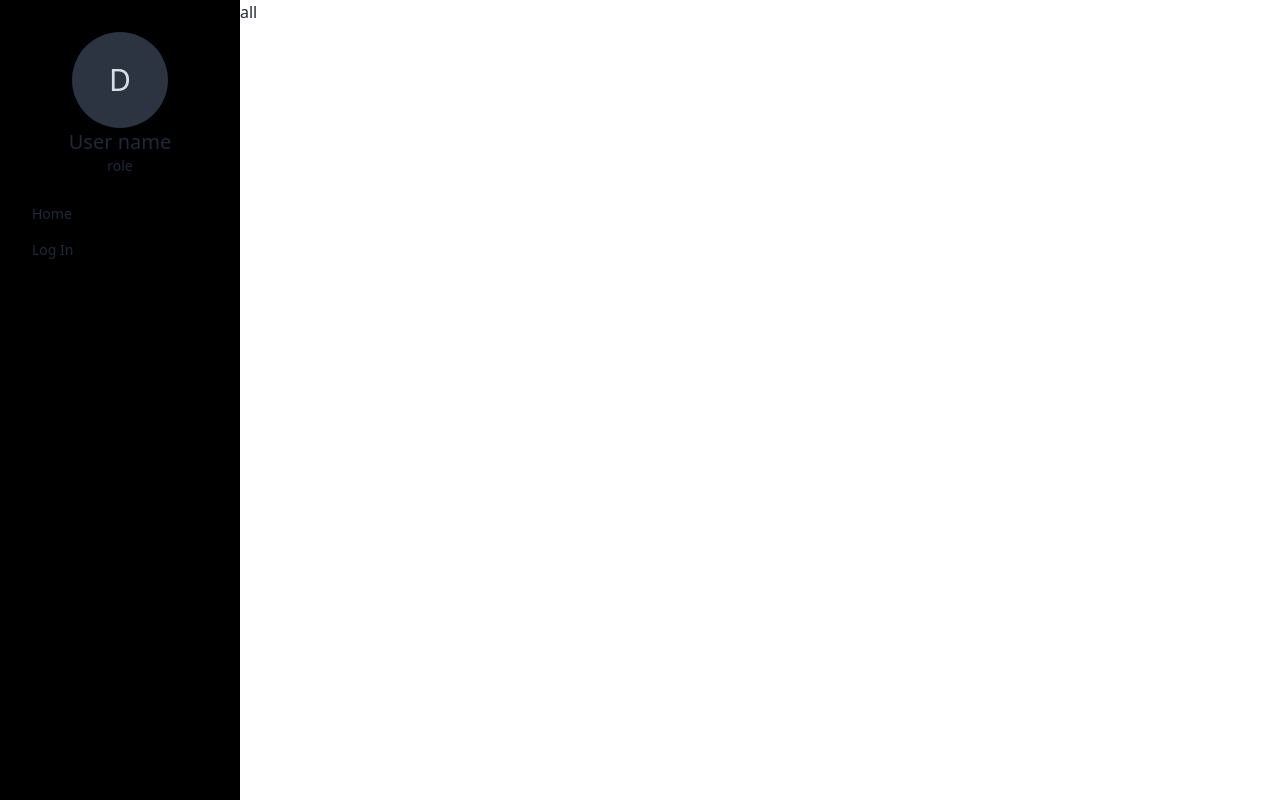
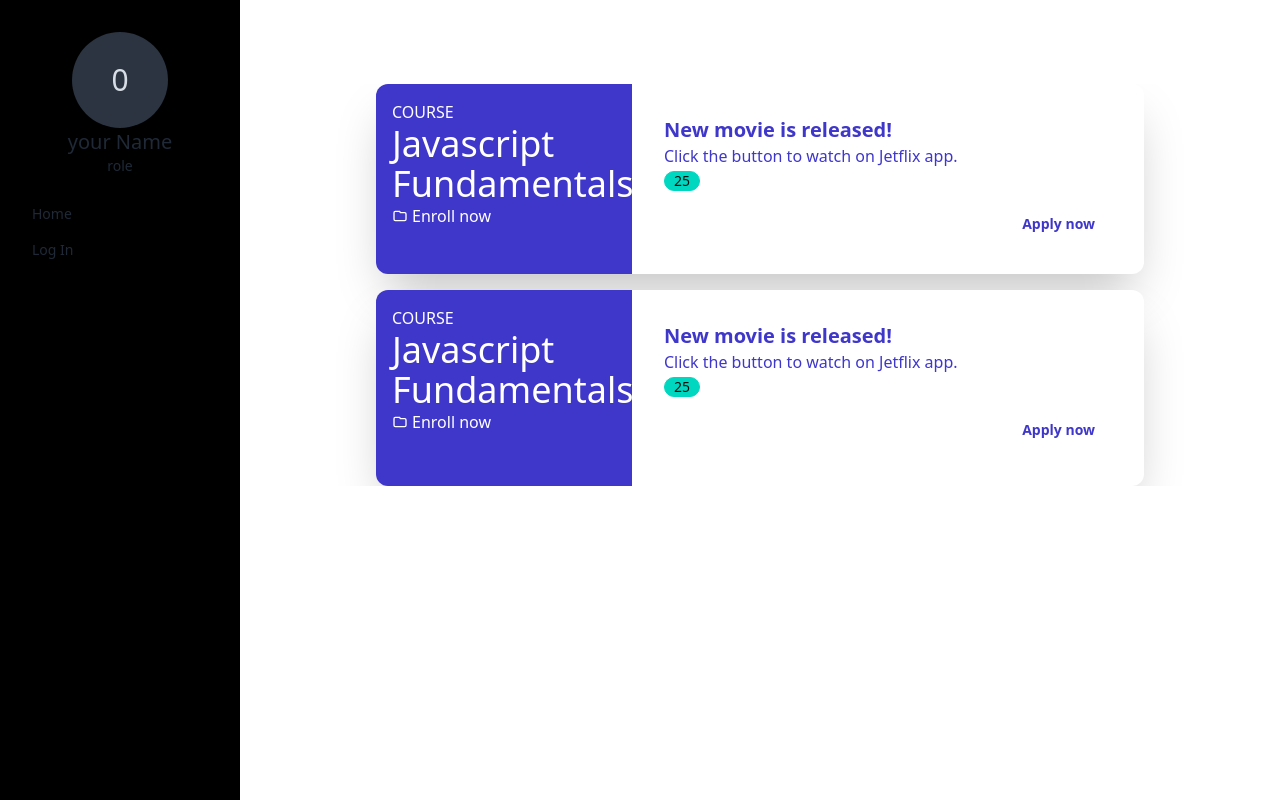
Before and after one commit to ashraf56/EduHub, a React (Vite) app: page / in a window 1280 px wide. Built offline with nearby package versions, Linux system fonts and the light colour scheme; no server answers.

Commit message:
sign up and logout system implemented

```diff
--- a/package.json
+++ b/package.json
@@ -17,6 +17,7 @@
     "react": "^18.2.0",
     "react-dom": "^18.2.0",
     "react-hook-form": "^7.49.2",
+    "react-hot-toast": "^2.4.1",
     "react-query": "^3.39.3",
     "react-router-dom": "^6.21.0",
     "sort-by": "^1.2.0"
--- /dev/null
+++ b/src/AuthContext/Authcontext.jsx
@@ -0,0 +1,62 @@
+import React, { createContext, useEffect, useState } from 'react';
+import app from '../Firebase/firebase.config';
+
+import { getAuth, createUserWithEmailAndPassword, onAuthStateChanged, signOut, signInWithEmailAndPassword, updateProfile,  } from "firebase/auth";
+const auth = getAuth(app);
+export let ContextAuth=createContext();
+
+const Authcontext = ({children}) => {
+
+    let [user,setUser]=useState(null);
+    let [loader,setLodaer]=useState(true);
+
+
+         let Createuser=(email,password)=>{
+    setLodaer(true)
+    return createUserWithEmailAndPassword(auth, email, password);
+}
+
+let logout=()=>{
+    return signOut(auth);
+}
+
+
+let Login=(email,password)=>{
+    setLodaer(true)
+     return signInWithEmailAndPassword(auth, email, password)
+ }
+
+ let updateUser=(name)=>{
+
+    return  updateProfile(auth.currentUser, {
+          displayName: name
+        })
+  }
+
+useEffect(()=>{
+let Unsubscribe=onAuthStateChanged(auth,
+    CurrentUser=>{
+        setUser(CurrentUser);
+        setLodaer(false);
+    }
+    )
+
+    return()=>{
+        Unsubscribe();
+    }
+
+},[])
+
+const value ={
+    user,Createuser,Login,logout,loader,updateUser
+}
+
+    return (
+
+        <ContextAuth.Provider value={value} >
+        {children}
+                    </ContextAuth.Provider>
+    );
+};
+
+export default Authcontext;
--- /dev/null
+++ b/src/Firebase/firebase.config.js
@@ -0,0 +1,17 @@
+// Import the functions you need from the SDKs you need
+import { initializeApp } from "firebase/app";
+// TODO: Add SDKs for Firebase products that you want to use
+// https://firebase.google.com/docs/web/setup#available-libraries
+
+const firebaseConfig = {
+    apiKey: import.meta.env.VITE_APIKEY ,
+    authDomain: import.meta.env.VITE_AUTHDOMAIN ,
+    projectId: import.meta.env.VITE_PROJECTID ,
+    storageBucket: import.meta.env.VITE_STORAGEBUCKET ,
+    messagingSenderId: import.meta.env.VITE_MESSAGINGSENDERID ,
+    appId: import.meta.env.VITE_APPID
+};
+
+// Initialize Firebase
+const app = initializeApp(firebaseConfig);
+export default app;
--- a/src/Home/Home.jsx
+++ b/src/Home/Home.jsx
@@ -1,12 +1,23 @@
-import React from 'react';
+import React, { useContext } from 'react';
 import { Link, Outlet } from 'react-router-dom';
+import { ContextAuth } from '../AuthContext/Authcontext';
 
 const Home = () => {
+  let { user , logout} = useContext(ContextAuth)
+const handlelogOut=()=>{
+  logout()
+  .then(() => {
+
+  }).catch((error) => {
+    console.log(error);
+  });
+}
+
   return (
     <div>
       <div className="drawer lg:drawer-open">
         <input id="my-drawer-2" type="checkbox" className="drawer-toggle" />
-  <div className="drawer-content ">
+        <div className="drawer-content  text-white">
           {/* Page content here */}
           <Outlet></Outlet>
           <label htmlFor="my-drawer-2" className="btn btn-primary drawer-button lg:hidden">Open drawer</label>
@@ -16,16 +27,16 @@ const Home = () => {
         <div className="drawer-side  ">
           <label htmlFor="my-drawer-2" aria-label="close sidebar" className="drawer-overlay"></label>
 
-    <ul className="menu p-4 w-36 md:w-60 min-h-full bg-black text-base-content">
+          <ul className="menu p-4 w-36 md:w-60 min-h-full bg-[#000] text-base-content">
 
             <div className='justify-center text-center pt-4 pb-5'>
               <div className="avatar placeholder">
                 <div className="bg-neutral text-neutral-content rounded-full w-24">
-    <span className="text-3xl">D</span>
+                  <span className="text-3xl">{user?.displayName.slice(0, 1) || '0'}</span>
                 </div>
               </div>
               <div>
-    <h1 className='text-xl'>User name</h1>
+                <h1 className='text-xl'>{user?.displayName || 'your Name'}</h1>
                 <h1>role</h1>
               </div>
 
@@ -34,9 +45,12 @@ const Home = () => {
             <li>
               <Link to={'/'}>Home</Link>
             </li>
+         { user?  <li>
+              <a onClick={handlelogOut}>Log out</a>
+            </li>:
             <li>
               <Link to={'/login'}>Log In</Link>
-      </li>
+            </li>}
           </ul>
 
         </div>
--- a/src/component/Allcourse/Allcourse.jsx
+++ b/src/component/Allcourse/Allcourse.jsx
@@ -3,7 +3,55 @@ import React from 'react';
 const Allcourse = () => {
     return (
         <div>
-            all
+            <div className='px-10 pt-10'>
+                <h1 className=' font-medium uppercase'>Find your course</h1>
+            </div>
+            <div className='grid grid-cols-1 my-5 gap-4 overflow-y-scroll '>
+                <div className="card md:card-side bg-base-100 shadow-2xl h-[190px] mx-auto lg:max-w-3xl ">
+                    <div className='w-full md:w-2/6 bg-[#3f37c9] text-white p-4 rounded-l-xl'>
+                        <p>COURSE</p>
+                        <h1 className='text-4xl'>Javascript Fundamentals</h1>
+                        <p className='flex items-center gap-1 '>
+                            <svg xmlns="http://www.w3.org/2000/svg" fill="none" viewBox="0 0 24 24" className="w-4 h-4 stroke-current"><path strokeLinecap="round" strokeLinejoin="round" strokeWidth="2" d="M3 7v10a2 2 0 002 2h14a2 2 0 002-2V9a2 2 0 00-2-2h-6l-2-2H5a2 2 0 00-2 2z"></path></svg>
+                            Enroll now   </p>
+                    </div>
+                    <div className="card-body w-full md:w-4/6 bg-white text-[#3f37c9] rounded-r-xl">
+                        <div>
+                            <h2 className="card-title">New movie is released!</h2>
+                            <p>Click the button to watch on Jetflix app.</p>
+                            <div className="badge badge-accent">25</div>
+                        </div>
+
+                        <div className="card-actions justify-end ">
+
+                            <button className="btn btn-ghost">Apply now</button>
+                        </div>
+                    </div>
+                </div>
+                <div className="card md:card-side bg-base-100 shadow-2xl h-full mx-auto lg:max-w-3xl ">
+                    <div className='w-full md:w-2/6 bg-[#3f37c9] text-white p-4 rounded-l-xl'>
+                        <p>COURSE</p>
+                        <h1 className='text-4xl'>Javascript Fundamentals</h1>
+                        <p className='flex items-center gap-1 '>
+                            <svg xmlns="http://www.w3.org/2000/svg" fill="none" viewBox="0 0 24 24" className="w-4 h-4 stroke-current"><path strokeLinecap="round" strokeLinejoin="round" strokeWidth="2" d="M3 7v10a2 2 0 002 2h14a2 2 0 002-2V9a2 2 0 00-2-2h-6l-2-2H5a2 2 0 00-2 2z"></path></svg>
+                            Enroll now   </p>
+                    </div>
+                    <div className="card-body w-full md:w-4/6 bg-white text-[#3f37c9] rounded-r-xl">
+                        <div>
+                            <h2 className="card-title">New movie is released!</h2>
+                            <p>Click the button to watch on Jetflix app.</p>
+                            <div className="badge badge-accent">25</div>
+                        </div>
+
+                        <div className="card-actions justify-end ">
+
+                            <button className="btn btn-ghost">Apply now</button>
+                        </div>
+                    </div>
+                </div>
+
+            </div>
+
         </div>
     );
 };
--- a/src/component/Login/Login.jsx
+++ b/src/component/Login/Login.jsx
@@ -1,7 +1,10 @@
-import React from 'react';
+import React, { useContext } from 'react';
 import { Link } from 'react-router-dom';
+import { ContextAuth } from '../../AuthContext/Authcontext';
 
 const Login = () => {
+  let {user} = useContext(ContextAuth)
+
     return (
         <div className='container'>
            <div className="  bg-base-200">
@@ -24,9 +27,9 @@ const Login = () => {
           </label>
           <input type="password" placeholder="password" className="input input-bordered" required />
           <label className="label">
-            <a className="label-text-alt link link-hover">
+            <span className="label-text-alt link link-hover">
                 <Link to={'/signup'}>Create account</Link>
-            </a>
+            </span>
           </label>
         </div>
         <div className="form-control mt-6">
--- a/src/main.jsx
+++ b/src/main.jsx
@@ -3,9 +3,13 @@ import ReactDOM from 'react-dom/client'
 import './index.css'
 import { RouterProvider } from 'react-router-dom'
 import router from './route/Route'
+import Authcontext from './AuthContext/Authcontext'
 
 ReactDOM.createRoot(document.getElementById('root')).render(
   <React.StrictMode>
-    <RouterProvider router={router } />
+    <Authcontext>
+      <RouterProvider router={router } />
+    </Authcontext>
+
   </React.StrictMode>,
 )
```
Also changed, not shown: src/component/Signup/Signup.jsx (+44 -10 lines), 1 other file (tests, documents, lock files or other folders). Lines whose indentation alone changed are shown as unchanged.
